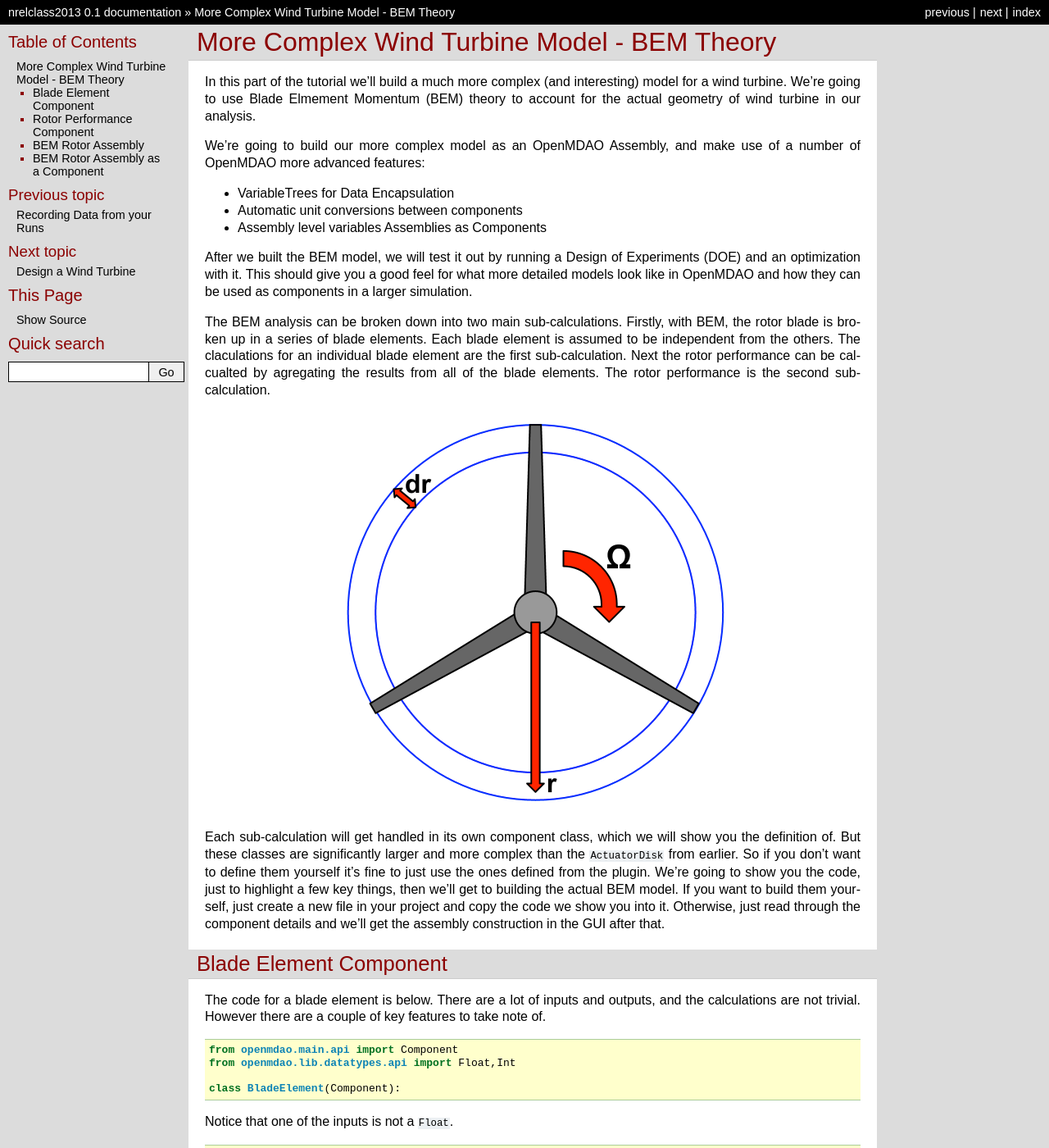
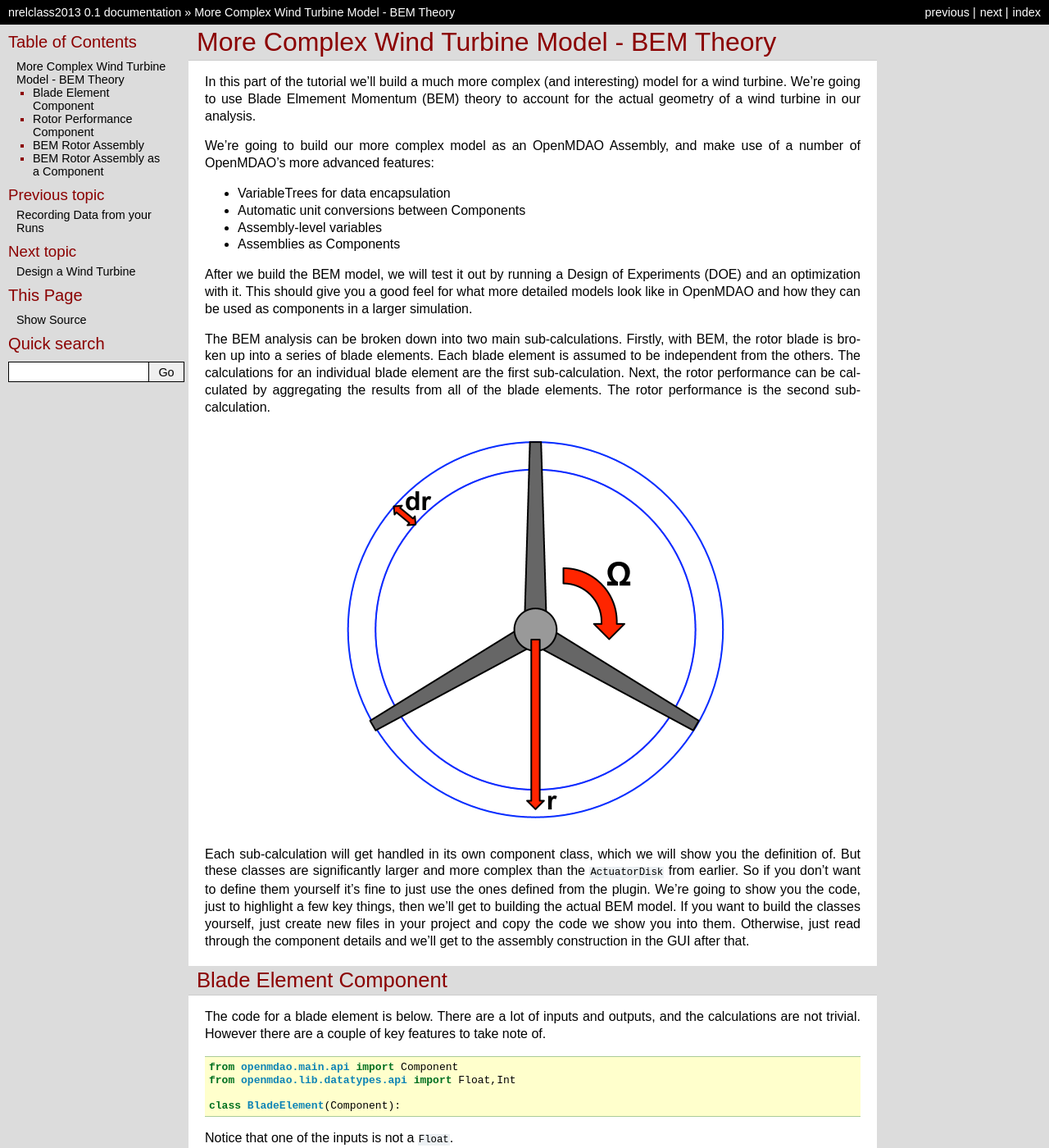
Before and after one commit to thearn/nreltraining2013, a Sphinx documentation site: the page built from docs/bem.rst, in a window 1280 px wide and 1400 px high. Shown: the whole window at 82% size. Built offline with Sphinx 7.4.7, drawn with Linux system fonts in a browser that asks for light colours; some of the changed text lies outside the part shown.

```diff
--- a/docs/bem.rst
+++ b/docs/bem.rst
@@ -3,24 +3,25 @@ More Complex Wind Turbine Model - BEM Theory
 
 In this part of the tutorial we'll build a much more complex (and interesting)
 model for a wind turbine. We're going to use Blade Elmement Momentum (BEM) theory
-to account for the actual geometry of wind turbine in our analysis.
+to account for the actual geometry of a wind turbine in our analysis.
 
 We're going to build our more complex model as an OpenMDAO Assembly, and make use of
-a number of OpenMDAO more advanced features:
+a number of OpenMDAO's more advanced features:
 
-* VariableTrees for Data Encapsulation
-* Automatic unit conversions between components
-* Assembly level variables Assemblies as Components
+* VariableTrees for data encapsulation
+* Automatic unit conversions between Components
+* Assembly-level variables
+* Assemblies as Components
 
-After we built the BEM model, we will test it out by running a Design of Experiments (DOE)
+After we build the BEM model, we will test it out by running a Design of Experiments (DOE)
 and an optimization with it. This should give you a good feel for what more detailed models
 look like in OpenMDAO and how they can be used as components in a larger simulation.
 
 The BEM analysis can be broken down into two main sub-calculations. Firstly, with BEM,
-the rotor blade is broken up in a series of blade elements. Each blade element is
-assumed to be independent from the others. The claculations for an individual blade element
-are the first sub-calculation. Next the rotor performance
-can be calcualted by agregating the results from all of the blade elements. The rotor
+the rotor blade is broken up into a series of blade elements. Each blade element is
+assumed to be independent from the others. The calculations for an individual blade element
+are the first sub-calculation. Next, the rotor performance
+can be calculated by aggregating the results from all of the blade elements. The rotor
 performance is the second sub-calculation.
 
 .. figure:: bem.png
@@ -30,8 +31,8 @@ Each sub-calculation will get handled in its own component class, which we will
 But these classes are significantly larger and more complex than the ``ActuatorDisk`` from earlier. So
 if you don't want to define them yourself it's fine to just use the ones defined from the plugin. We're going to
 show you the code, just to highlight a few key things, then we'll get to building the actual BEM model. If you
-want to build them yourself, just create a new file in your project and copy the code we show you into it. Otherwise,
-just read through the component details and we'll get the assembly construction in the GUI after that.
+want to build the classes yourself, just create new files in your project and copy the code we show you into them. Otherwise,
+just read through the component details and we'll get to the assembly construction in the GUI after that.
 
 Blade Element Component
 ------------------------------------------------------------------------
@@ -224,16 +224,16 @@ members of the array at the same time.
 BEM Rotor Assembly
 ------------------------------------------------------------------------
 
-Now that we've defined the two primary components, we can create the an assembly that uses them to model
+Now that we've defined the two primary components, we can create an assembly that uses them to model
 a wind turbine. The component definition requires some coding, but this plugin has already provided that
 for you. So create a new project in the OpenMDAO GUI and filter the Library tab with ``nrel``.
 You should see all of the classes defined above show up there, as well as two more: ``BEM`` and ``AutoBEM``.
 
 
-We'll get to ``BEM`` and ``AutoBEM`` in bit, but first we're going to test out the BladeElement and BEMPerf
+We'll get to ``BEM`` and ``AutoBEM`` in a bit, but first we're going to test out the BladeElement and BEMPerf
 components. From the Library, drag ``BladeElement`` into the
-``top`` assembly, and give it the name *BE0*. Then double click on the newly created instance and take a
-make sure all the inputs and outputs are there. You can run this component by itself, but thats not very interesting.
+``top`` assembly, and give it the name *BE0*. Then double-click on the newly-created instance and take a moment to
+make sure all the inputs and outputs are there. You could run this component by itself, but thats not very interesting.
 Create two more instances of ``BladeElement`` and name them *BE1* and *BE2*. Now you have three BladeElements, so
 create a ``BEMPerf`` instance named *perf* and set the number of elements to 3 when prompted.
 
@@ -252,7 +252,7 @@ We want to connect three variables from *BE0* to *perf*:
 
 Just start typing each source and target name into the right and left input fields
 respectively, and select the variable from the suggestions when you see it pop up. Then click
-connect. When each connection is made, it will get drawn in the dialog so you can see it.
+"Connect". When each connection is made, it will get drawn in the dialog so you can see it.
 When you're done, it will look like this:
 
 .. figure:: connection_dialog.png
--- a/docs/recording_data.rst
+++ b/docs/recording_data.rst
@@ -18,9 +18,9 @@ CaseRecorder objects are used by drivers to record the information from your run
 is the relevant data from any single run of a driver through its workflow. So in our actuator disk example,
 a case represents one iteration of the optimizer.
 
-Drivers have a slot, called ``recorders`` which can accept any number of CaseRecorder objects. For each iteration
+Drivers have a slot, called ``recorders`` which can accept any number of CaseRecorder objects. For each iteration,
 all the recorders in the slot will each get handed the case to save in their own way. This gives you the freedom to
-save your case data in multiple way simultaneously.
+save your case data in multiple ways simultaneously.
 
 Trying it out
 -------------------------------------------------------------
```
Also changed, not shown: other parts of docs/bem.rst (+23 -25 lines), docs/bem_design.rst (+16 -16 lines).
